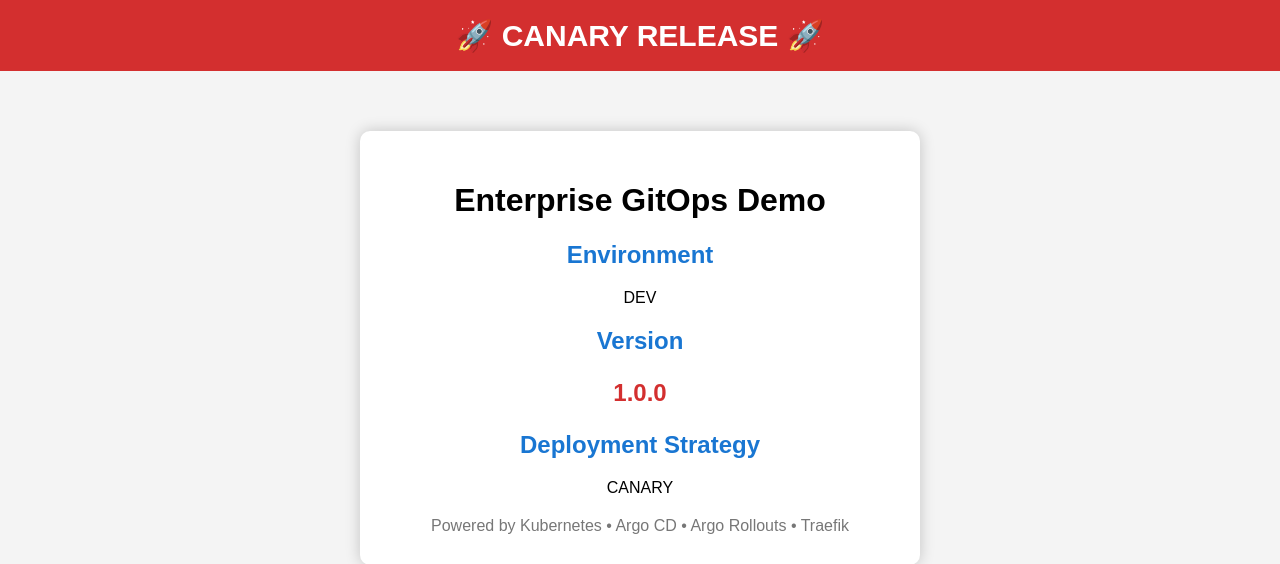
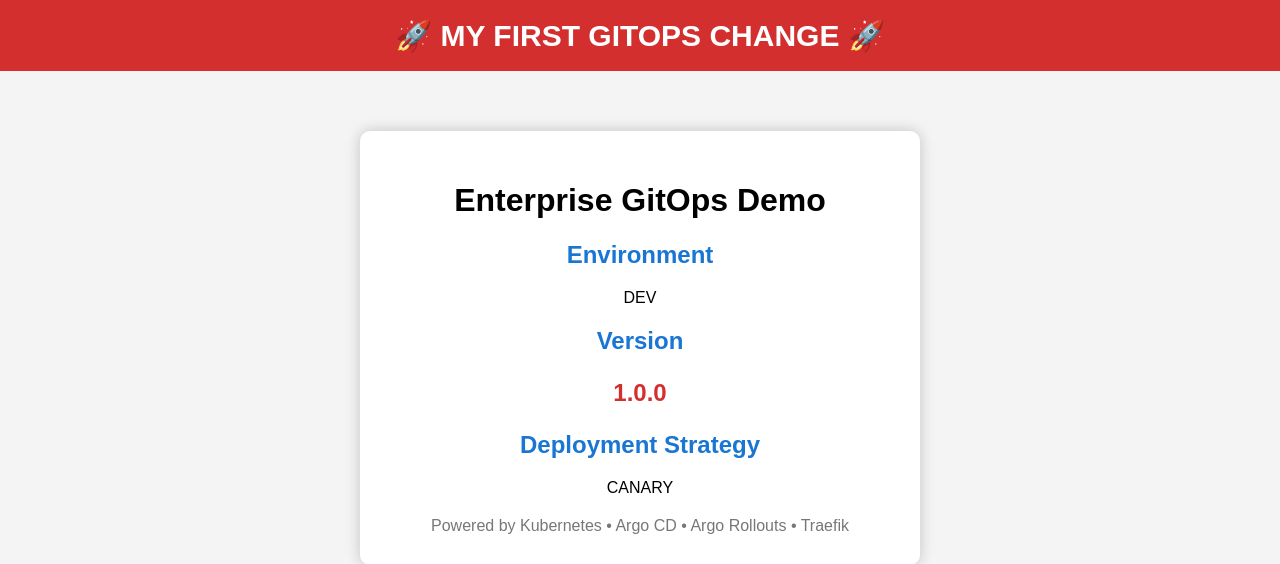
Before and after one commit to abhinav211/gitops-demo-app, a Flask app: page / in a window 1280 px wide. Shown: the top 564 px of the page. Run offline with Flask 3, Linux system fonts and the light colour scheme.

Commit message:
change banner text

```diff
--- a/templates/index.html
+++ b/templates/index.html
@@ -49,7 +49,7 @@
 <body>
 
 <div class="banner">
-🚀 CANARY RELEASE 🚀
+🚀 MY FIRST GITOPS CHANGE 🚀
 </div>
 
 <div class="card">
```
